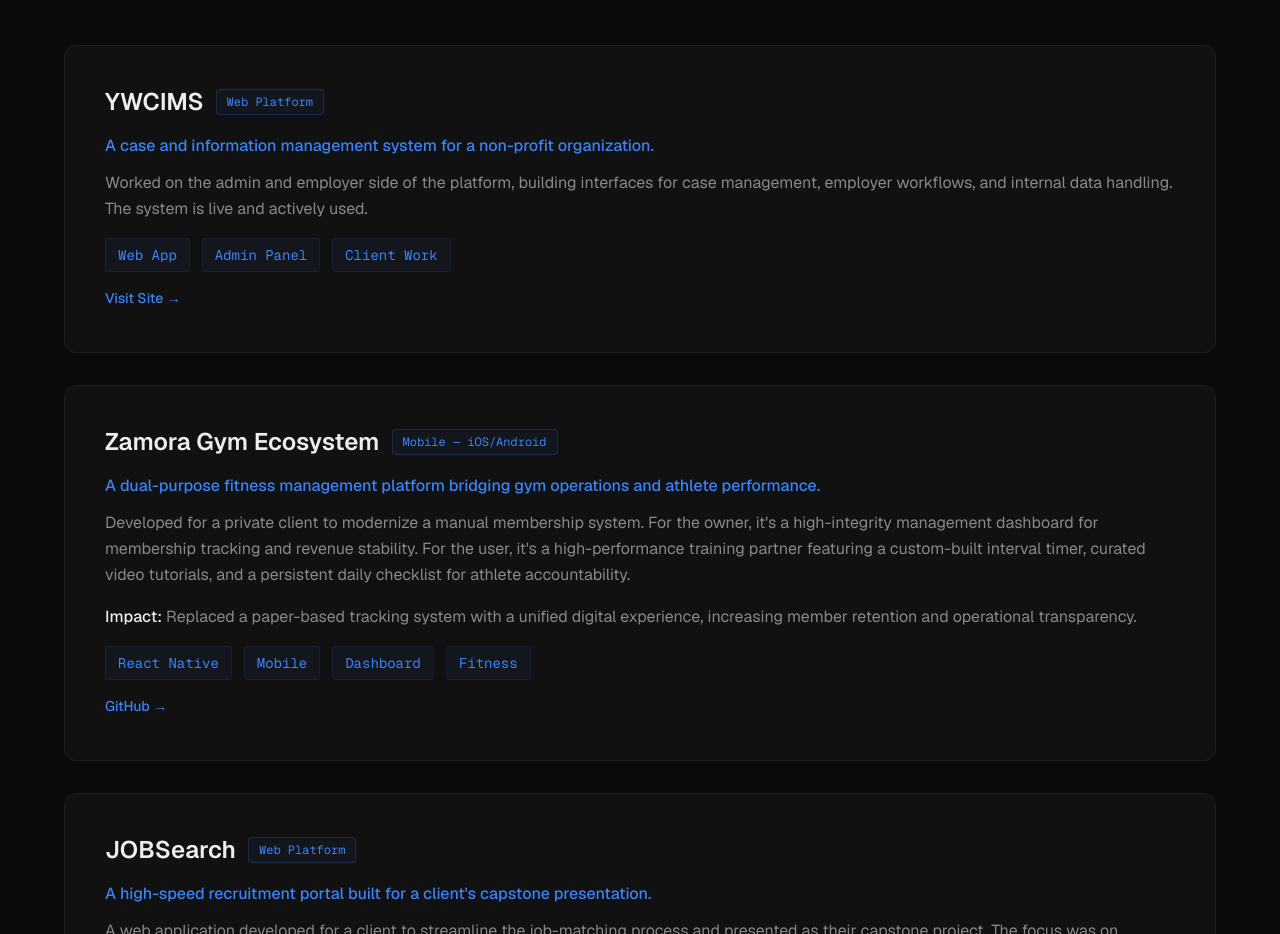
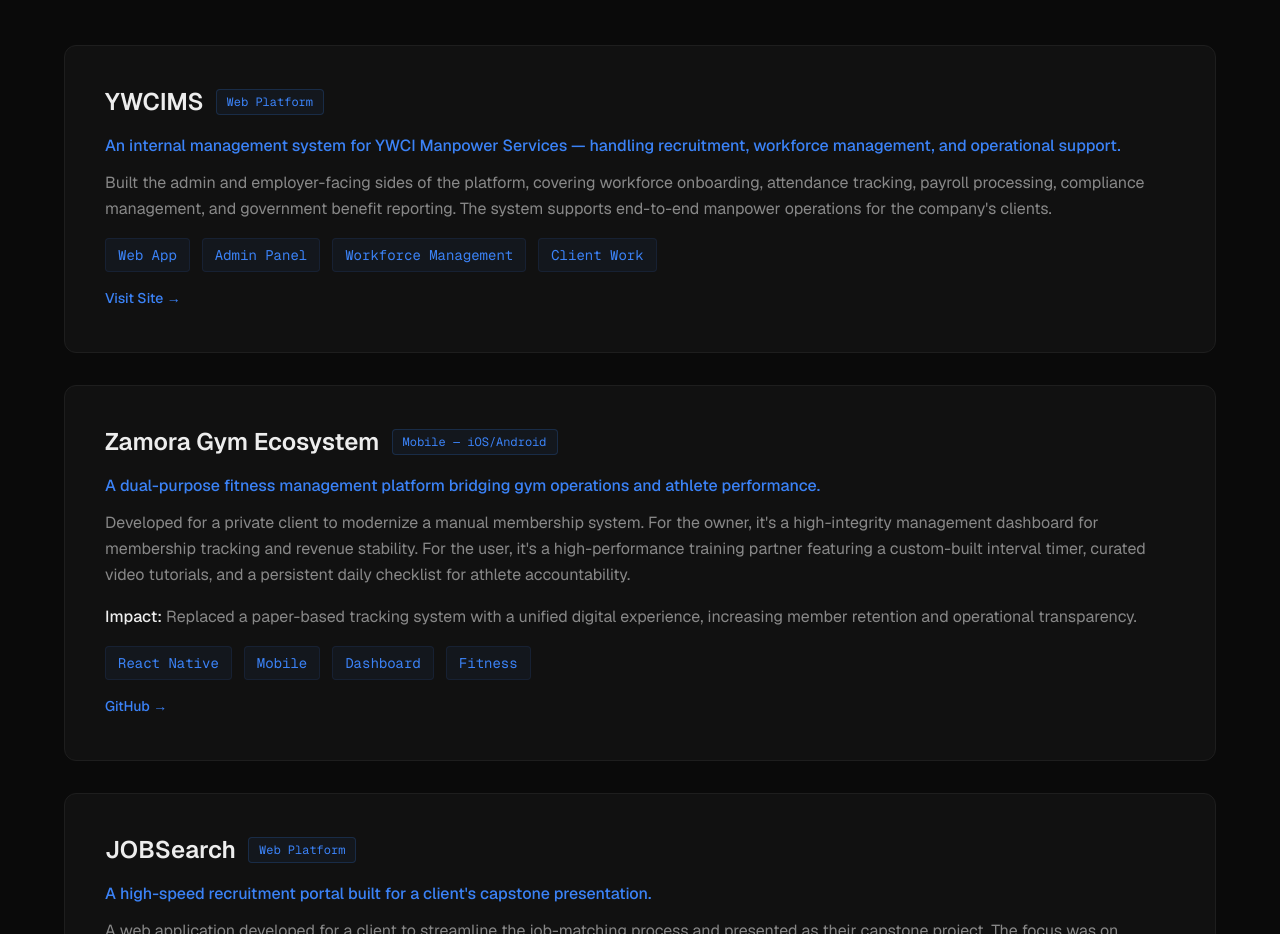
Before and after one commit to mangfredo/portfolio, a Next.js app: page / in a window 1280 px wide. Shown: the part 3120-4054 px from the top of the page. Built offline with nearby package versions, Linux system fonts and the light colour scheme.

Commit message:
update YWCIMS description, add github links

```diff
--- a/src/components/PersonalProjects.tsx
+++ b/src/components/PersonalProjects.tsx
@@ -3,11 +3,11 @@
     title: "YWCIMS",
     platform: "Web Platform",
     mission:
-      "A case and information management system for a non-profit organization.",
+      "An internal management system for YWCI Manpower Services — handling recruitment, workforce management, and operational support.",
     story:
-      "Worked on the admin and employer side of the platform, building interfaces for case management, employer workflows, and internal data handling. The system is live and actively used.",
+      "Built the admin and employer-facing sides of the platform, covering workforce onboarding, attendance tracking, payroll processing, compliance management, and government benefit reporting. The system supports end-to-end manpower operations for the company's clients.",
     impact: null,
-    tags: ["Web App", "Admin Panel", "Client Work"],
+    tags: ["Web App", "Admin Panel", "Workforce Management", "Client Work"],
     link: "https://ywcims.com/home.html",
   },
   {
```
